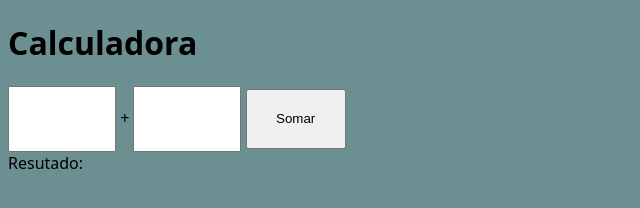
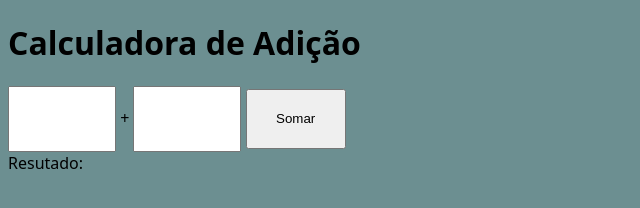
Before and after one commit to cdavirocha/DRC, a plain HTML site: page JavaScript/Aula10/index.html in a window 1280 px wide. Shown: the whole page, without its empty margins (0-640 px from the left). Drawn offline with Linux system fonts and the light colour scheme.

Commit message:
Melhor descrição

```diff
--- a/JavaScript/Aula10/index.html
+++ b/JavaScript/Aula10/index.html
@@ -9,7 +9,7 @@
 </head>
 <body>
     <div class="adicao">
-        <h1 class="titulo">Calculadora</h1>
+        <h1 class="titulo">Calculadora de Adição</h1>
         <input type="number" name="campo1" id="campo1" class="caixa"> +
         <input type="number" name="campo2" id="campo2" class="caixa">
         <input type="button" value="Somar" onclick="somar()" id="botao">
```
